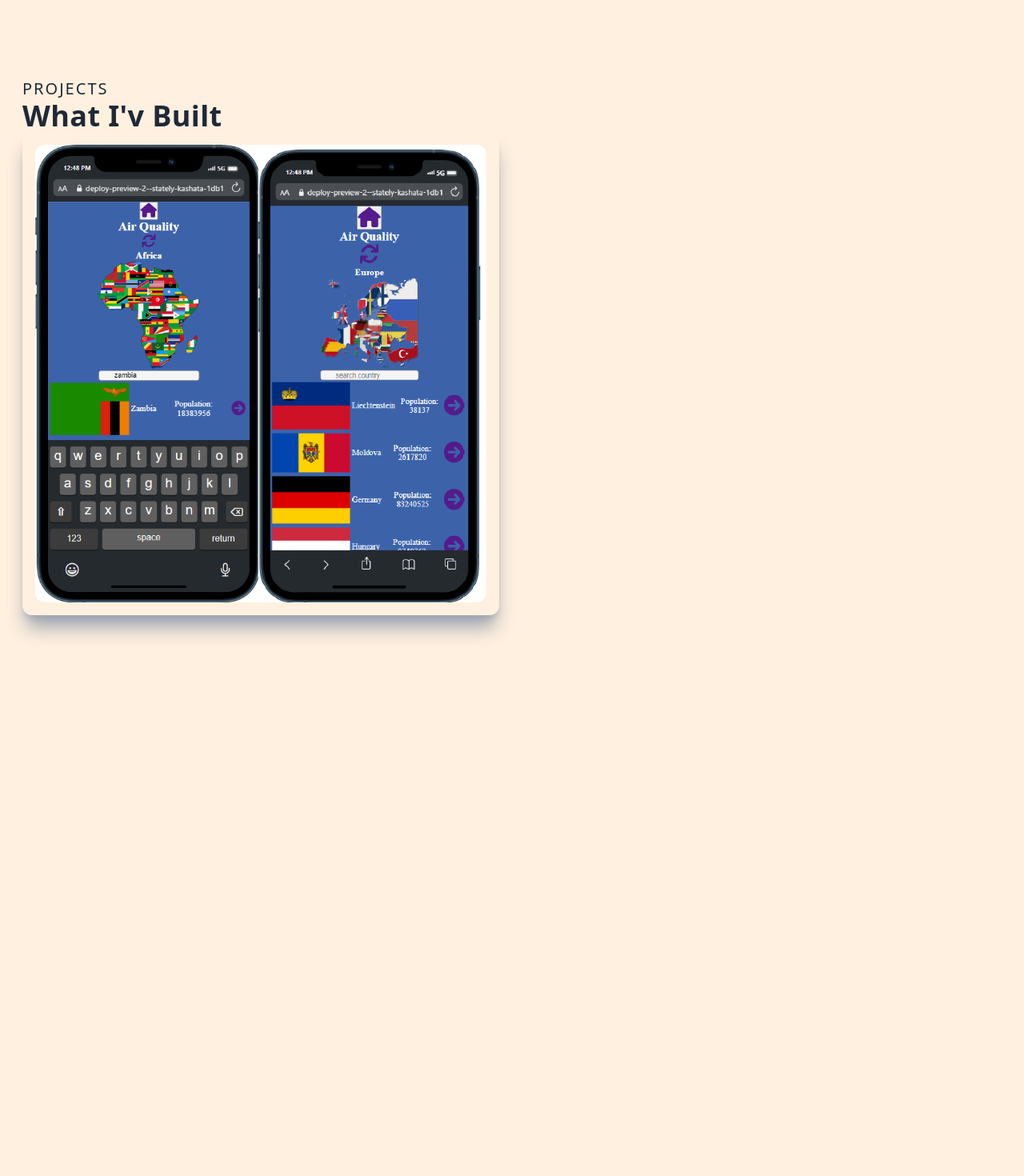
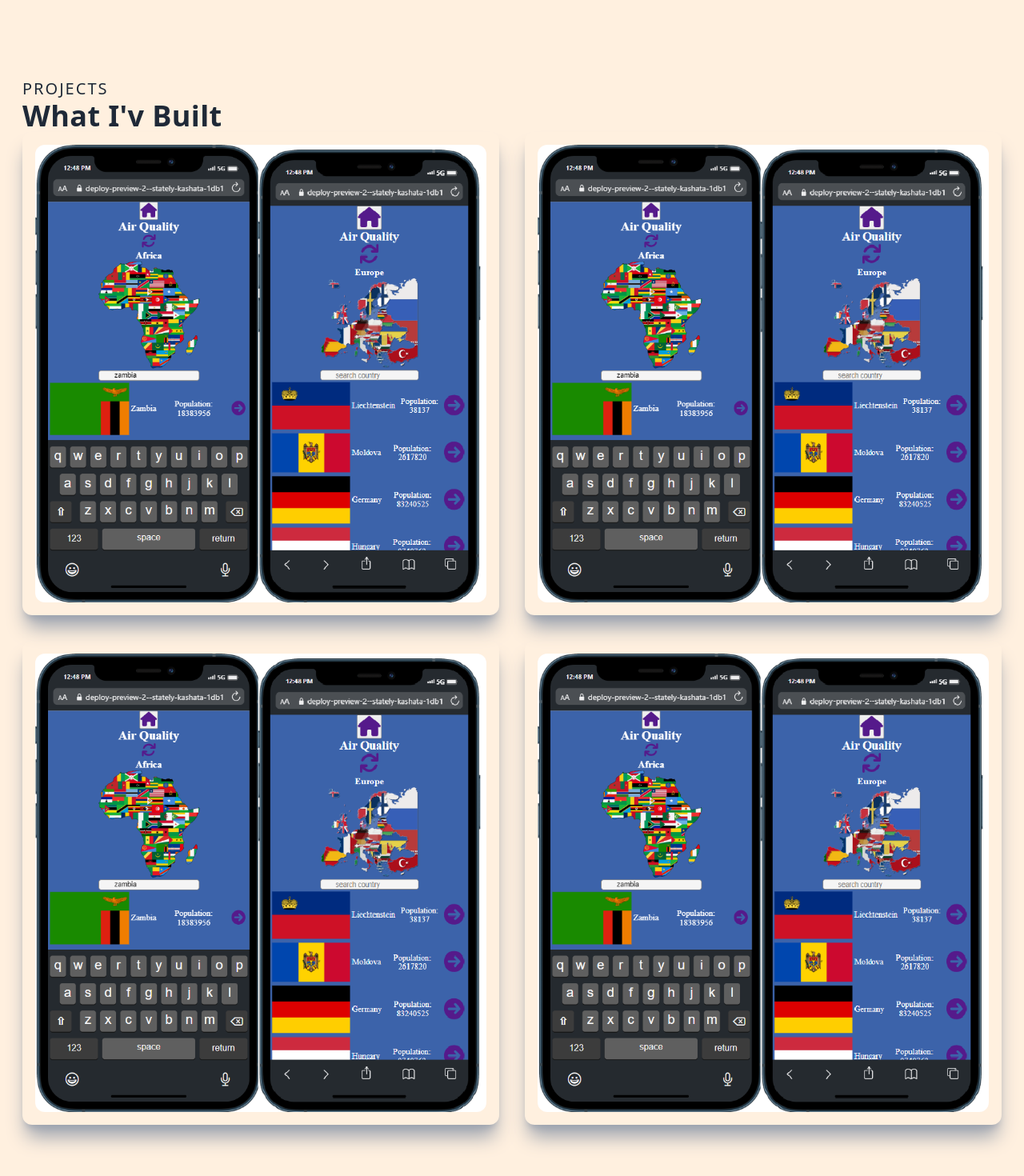
Before and after one commit to Mutalenic/my_personal_portfolio, a Next.js app: page / in a window 1280 px wide. Shown: the part 2367-3837 px from the top of the page at 80% size. Before the commit the page ends 3200 px from the top, so only its background shows below. Built offline with nearby package versions, Linux system fonts and the light colour scheme.

Commit message:
Add more project images

```diff
--- a/components/Work.jsx
+++ b/components/Work.jsx
@@ -2,20 +2,44 @@ import Image from "next/image";
 import Link from "next/link";
 import React from "react";
 import WorkItem from "./WorkItem";
+import moviespace from "../public/assets/projects/moviespace2.png";
+import spcetravellers from "../public/assets/projects/SpaceTravellerHub.png";
+import digiBudgetApp from "../public/assets/projects/DigiApp.png"
+import airquality from "../public/assets/projects/airquality.png";
 
 function Work() {
-  return <div className="w-full">
-    <div className="max-w-[1240px] mx-auto px-2 py-16">
+  return (
+    <div className="w-full">
+      <div className="max-w-[1240px] mx-auto px-2 py-16">
         <p className="text-xl tracking-widest uppercase text-[##1e1a95]">
-            Projects
+          Projects
         </p>
         <h2>What I&#39;v Built</h2>
         <div className="grid md:grid-cols-2 gap-8">
-            <WorkItem/>
+          <WorkItem
+            title="Airquality"
+            backgroundImg={airquality}
+            projectUrl="/"
+          />
+           <WorkItem
+            title="Airquality"
+            backgroundImg={digiBudgetApp}
+            projectUrl="/"
+          />
+           <WorkItem
+            title="Airquality"
+            backgroundImg={moviespace}
+            projectUrl="/"
+          />
+           <WorkItem
+            title="Airquality"
+            backgroundImg={spcetravellers}
+            projectUrl="/"
+          />
         </div>
+      </div>
     </div>
-
-  </div>;
+  );
 }
 
 export default Work;
```
Also changed, not shown: public/assets/projects/SpaceTravellerHub.png (added), public/assets/projects/moviespace2.png (added).
